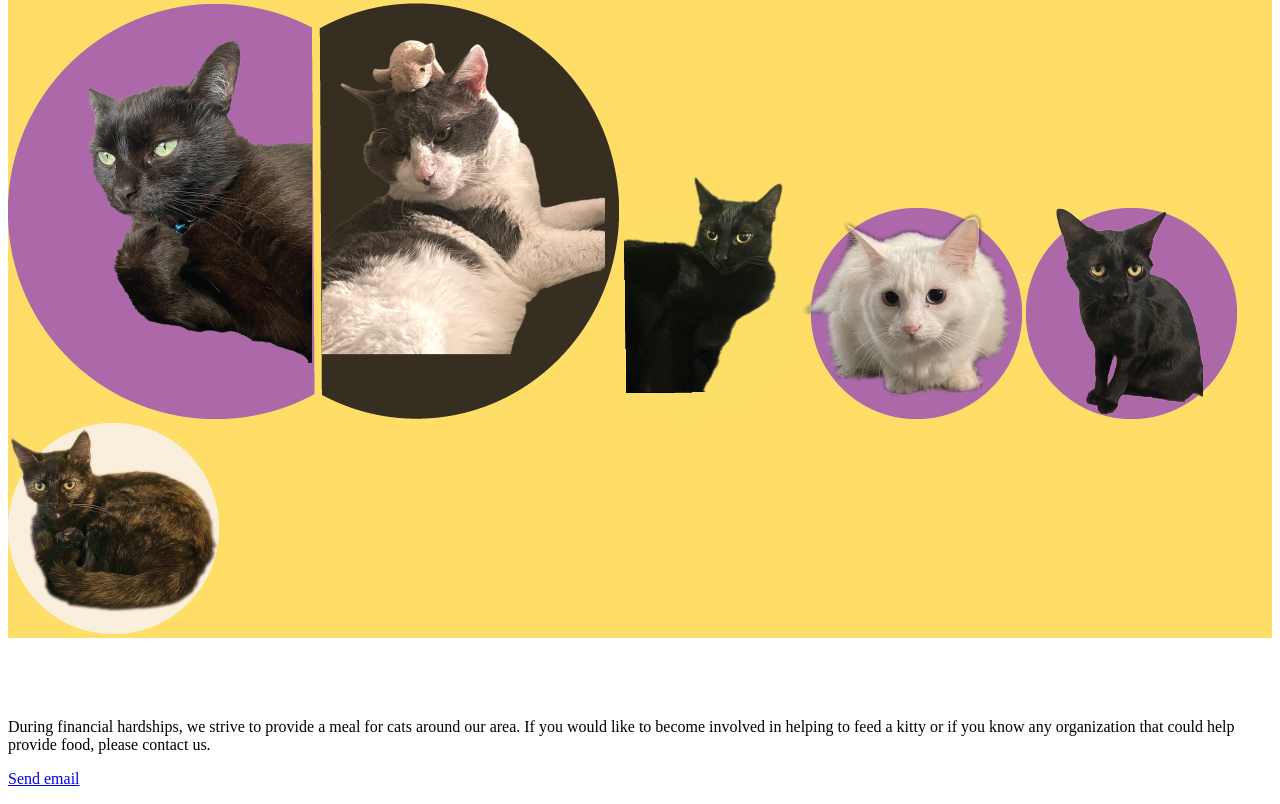
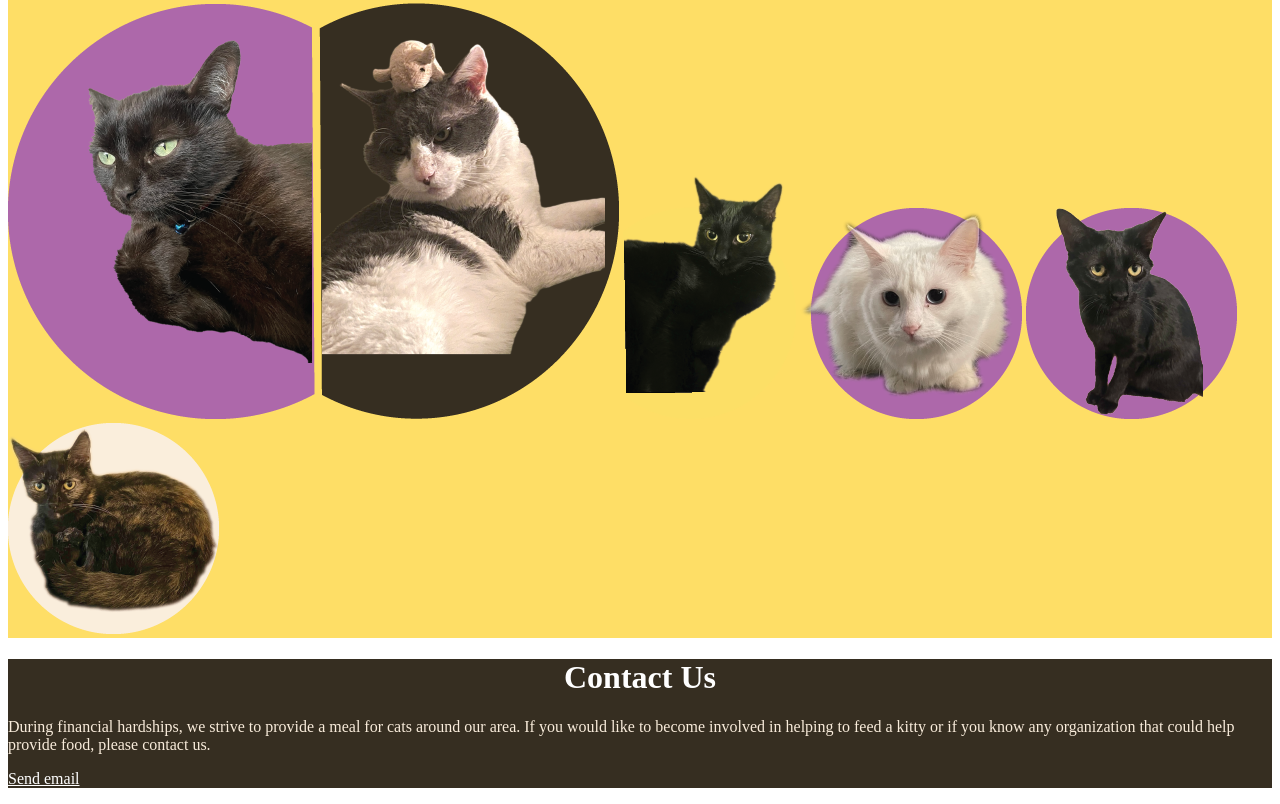
Before and after one commit to ivankimm/Kitties, a plain HTML site: page index.html in a window 1280 px wide. Shown: the part 1287-2091 px from the top of the page. Drawn offline with Linux system fonts and the light colour scheme.

Commit message:
Update catsite_styles.css

```diff
--- a/catsite_styles.css
+++ b/catsite_styles.css
@@ -52,6 +52,14 @@ h1 {
     text-align: center;
     color: white;
 }
+.contact {
+    background-color: #362E21;
+    color: #F9ECDB;
+}
+
+a.blue {
+    color: white;
+}
 #myBtn {
   display: run-in; /* Hidden by default */
   position: fixed; /* Fixed/sticky position */
```
